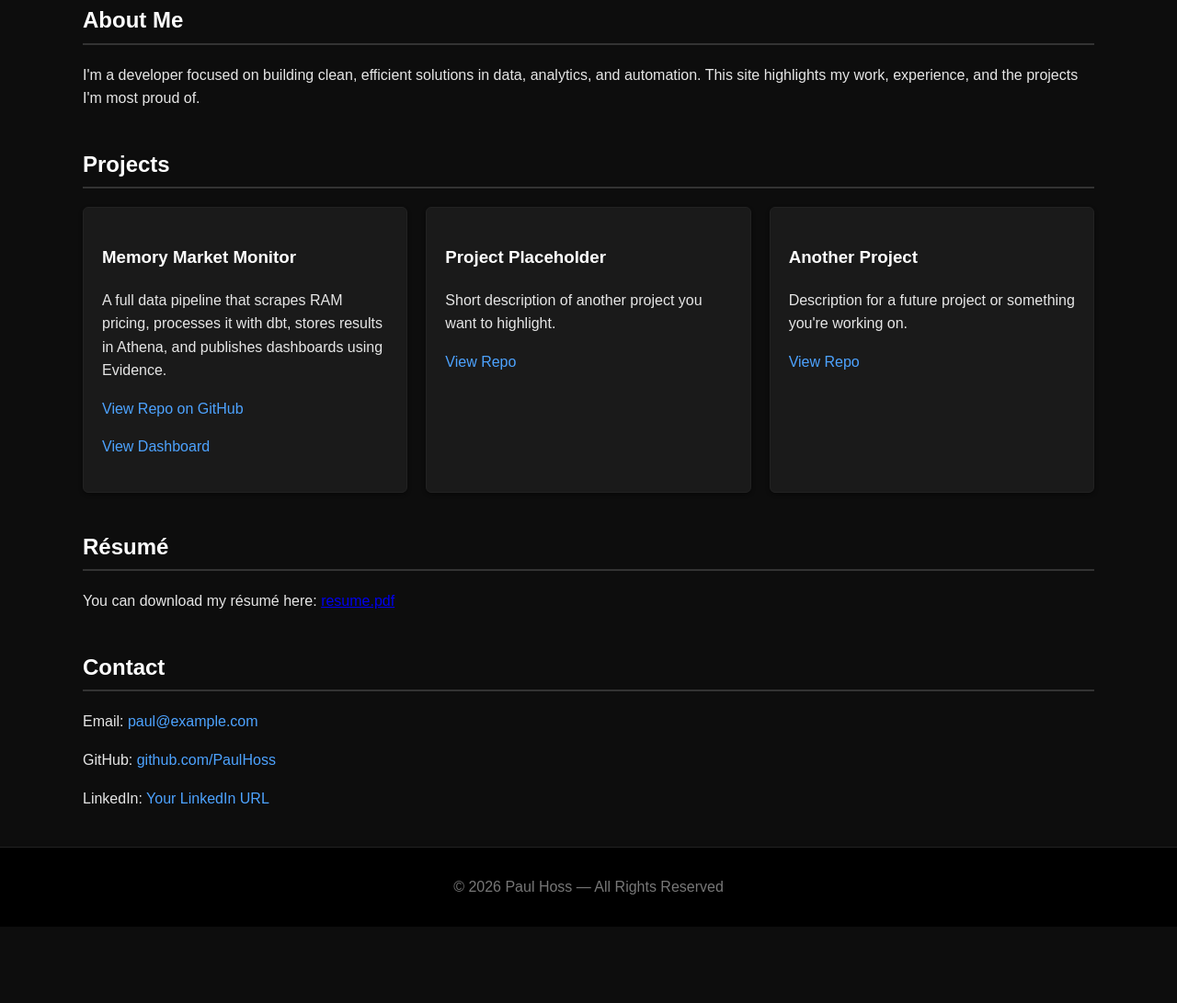
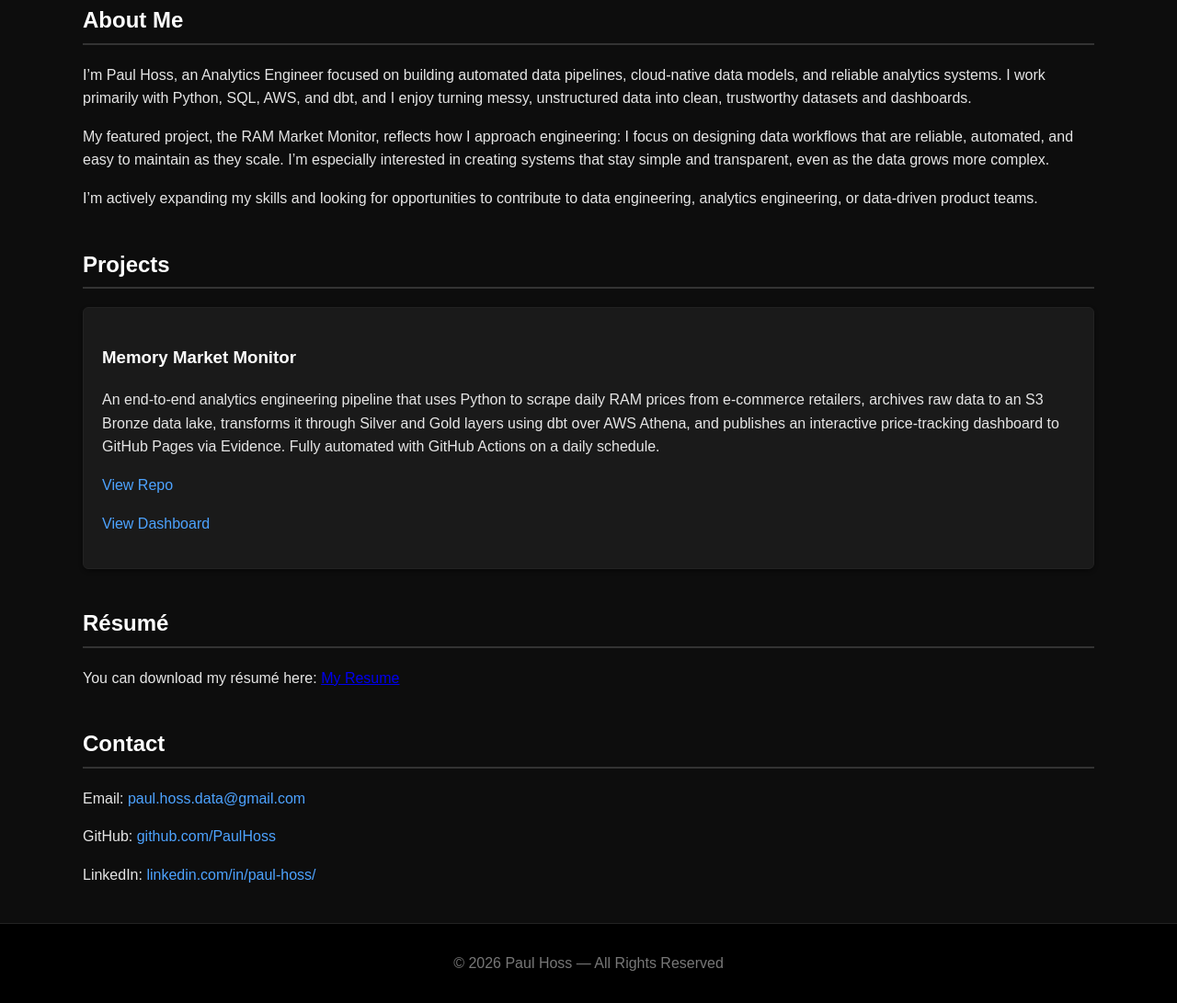
Before and after one commit to PaulHoss/paulhoss.github.io, a plain HTML site: page index.html in a window 1280 px wide. Shown: the part 340-1431 px from the top of the page at 92% size. Before the commit the page ends 1348 px from the top, so only its background shows below. Drawn offline with Linux system fonts and the light colour scheme.

Commit message:
Revise project details and personal information
Updated project descriptions and contact information in index.html.

```diff
--- a/index.html
+++ b/index.html
@@ -64,23 +64,10 @@
             color: #fff;
         }
 
-        /* Responsive project grid */
         .project-grid {
             display: grid;
+            gap: 20px;
             grid-template-columns: 1fr;
-            gap: 20px;
-        }
-
-        @media (min-width: 600px) {
-            .project-grid {
-                grid-template-columns: repeat(2, 1fr);
-            }
-        }
-
-        @media (min-width: 900px) {
-            .project-grid {
-                grid-template-columns: repeat(3, 1fr);
-            }
         }
 
         .project {
@@ -147,10 +134,22 @@
     <section id="about">
         <h2>About Me</h2>
         <p>
-            I'm a developer focused on building clean, efficient solutions in data,
-            analytics, and automation. This site highlights my work, experience, and
-            the projects I'm most proud of.
+            I’m Paul Hoss, an Analytics Engineer focused on building automated data pipelines, cloud‑native data models,
+             and reliable analytics systems. I work primarily with Python, SQL, AWS, and dbt, and I enjoy turning messy,
+             unstructured data into clean, trustworthy datasets and dashboards.
         </p>
+
+        <p>
+            My featured project, the RAM Market Monitor, reflects how I approach engineering: I focus on designing data
+            workflows that are reliable, automated, and easy to maintain as they scale. I’m especially interested in
+            creating systems that stay simple and transparent, even as the data grows more complex.
+        </p>
+
+        <p>
+            I’m actively expanding my skills and looking for opportunities to contribute to data engineering, analytics
+            engineering, or data‑driven product teams.
+        </p>
+
     </section>
 
     <section id="projects">
@@ -161,23 +160,13 @@
             <div class="project">
                 <h3>Memory Market Monitor</h3>
                 <p>
-                    A full data pipeline that scrapes RAM pricing, processes it with dbt,
-                    stores results in Athena, and publishes dashboards using Evidence.
+                    An end-to-end analytics engineering pipeline that uses Python to scrape daily RAM prices from e-commerce
+                    retailers, archives raw data to an S3 Bronze data lake, transforms it through Silver and Gold layers using
+                    dbt over AWS Athena, and publishes an interactive price-tracking dashboard to GitHub Pages via Evidence.
+                    Fully automated with GitHub Actions on a daily schedule.
                 </p>
-                <p><a href="https://github.com/PaulHoss/ram-price-pipeline">View Repo on GitHub</a></p>
+                <p><a href="https://github.com/PaulHoss/ram-price-pipeline">View Repo</a></p>
                 <p><a href="https://paulhoss.github.io/ram-price-pipeline/">View Dashboard</a></p>
-            </div>
-
-            <div class="project">
-                <h3>Project Placeholder</h3>
-                <p>Short description of another project you want to highlight.</p>
-                <p><a href="#">View Repo</a></p>
-            </div>
-
-            <div class="project">
-                <h3>Another Project</h3>
-                <p>Description for a future project or something you're working on.</p>
-                <p><a href="#">View Repo</a></p>
             </div>
 
         </div>
@@ -187,15 +176,15 @@
         <h2>Résumé</h2>
         <p>
             You can download my résumé here:
-            <a href="resume.pdf">resume.pdf</a>
+            <a href="docs/Paul Hoss resume current.pdf">My Resume</a>
         </p>
     </section>
 
     <section id="contact" class="contact">
         <h2>Contact</h2>
-        <p>Email: <a href="mailto:paul@example.com">paul@example.com</a></p>
+        <p>Email: <a href="mailto:paul.hoss.data@gmail.com">paul.hoss.data@gmail.com</a></p>
         <p>GitHub: <a href="https://github.com/PaulHoss">github.com/PaulHoss</a></p>
-        <p>LinkedIn: <a href="#">Your LinkedIn URL</a></p>
+        <p>LinkedIn: <a href="https://www.linkedin.com/in/paul-hoss/">linkedin.com/in/paul-hoss/</a></p>
     </section>
 
     <footer>
```
